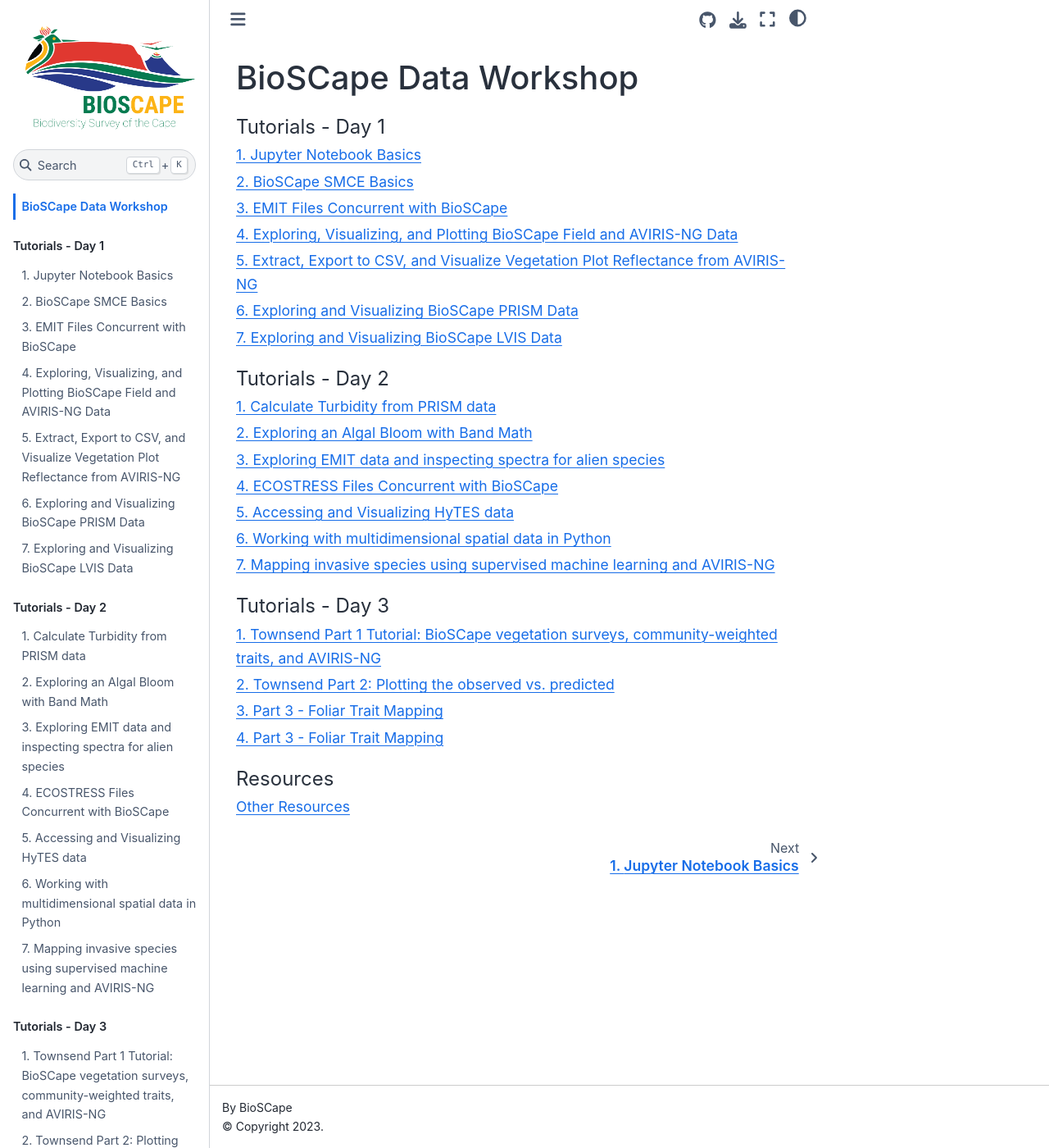
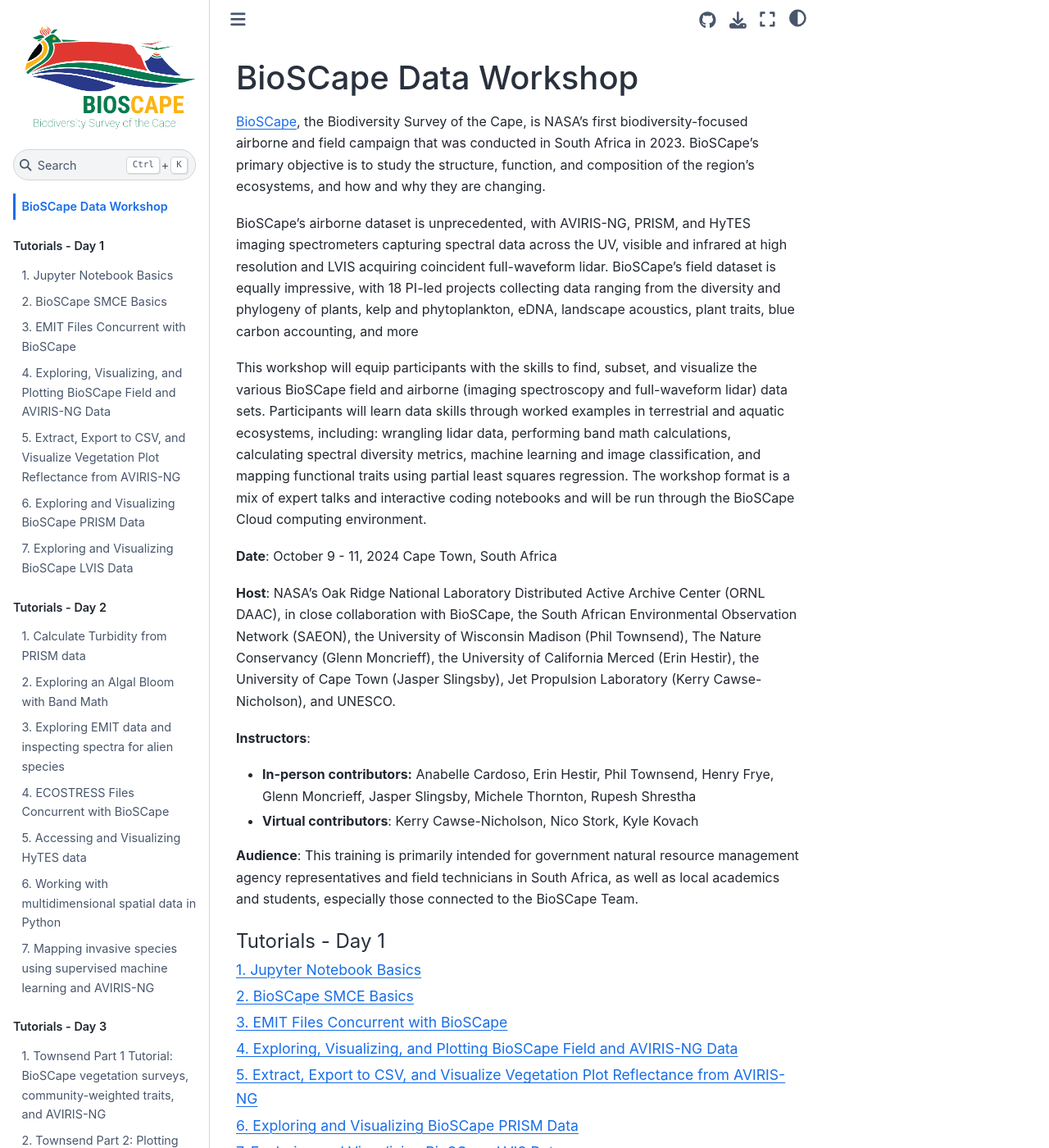
Before and after one commit to ornldaac/bioscape_workshop_sa, a Jupyter Book: the page built from book/intro.md, in a window 1280 px wide and 1400 px high. Shown: the whole window at 82% size. Built offline with Jupyter Book 1.0.4 settings and Sphinx 7.4.7 and the Sphinx Book theme 1.1.4, drawn with Linux system fonts in a browser that asks for light colours; pages that are not in the unit, such as notebooks, are missing from menus.

Commit message:
adding an overview

````diff
--- a/book/intro.md
+++ b/book/intro.md
@@ -1,5 +1,22 @@
 # BioSCape Data Workshop
 
+[BioSCape](https://www.bioscape.io/), the Biodiversity Survey of the Cape, is NASA’s first biodiversity-focused airborne and field campaign that was conducted in South Africa in 2023. BioSCape’s primary objective is to study the structure, function, and composition of the region’s ecosystems, and how and why they are changing.
+
+BioSCape’s airborne dataset is unprecedented, with AVIRIS-NG, PRISM, and HyTES imaging spectrometers capturing spectral data across the UV, visible and infrared at high resolution and LVIS acquiring coincident full-waveform lidar. BioSCape’s field dataset is equally impressive, with 18 PI-led projects collecting data ranging from the diversity and phylogeny of plants, kelp and phytoplankton, eDNA, landscape acoustics, plant traits, blue carbon accounting, and more
+
+This workshop will equip participants with the skills to find, subset, and visualize the various BioSCape field and airborne (imaging spectroscopy and full-waveform lidar) data sets. Participants will learn data skills through worked examples in terrestrial and aquatic ecosystems, including: wrangling lidar data, performing band math calculations, calculating spectral diversity metrics, machine learning and image classification, and mapping functional traits using partial least squares regression. The workshop format is a mix of expert talks and interactive coding notebooks and will be run through the BioSCape Cloud computing environment.
+
+**Date**: October 9 - 11, 2024 Cape Town, South Africa
+
+**Host**: NASA’s Oak Ridge National Laboratory Distributed Active Archive Center (ORNL DAAC), in close collaboration with BioSCape, the South African Environmental Observation Network (SAEON), the University of Wisconsin Madison (Phil Townsend), The Nature Conservancy (Glenn Moncrieff), the University of California Merced (Erin Hestir), the University of Cape Town (Jasper Slingsby), Jet Propulsion Laboratory (Kerry Cawse-Nicholson), and UNESCO.
+
+**Instructors**:
+
+- **In-person contributors:** Anabelle Cardoso, Erin Hestir, Phil Townsend, Henry Frye, Glenn Moncrieff, Jasper Slingsby, Michele Thornton, Rupesh Shrestha
+
+- **Virtual contributors**: Kerry Cawse-Nicholson, Nico Stork, Kyle Kovach
+
+**Audience**: This training is primarily intended for government natural resource management agency representatives and field technicians in South Africa, as well as local academics and students, especially those connected to the BioSCape Team.
 
 
 ```{tableofcontents}
````
